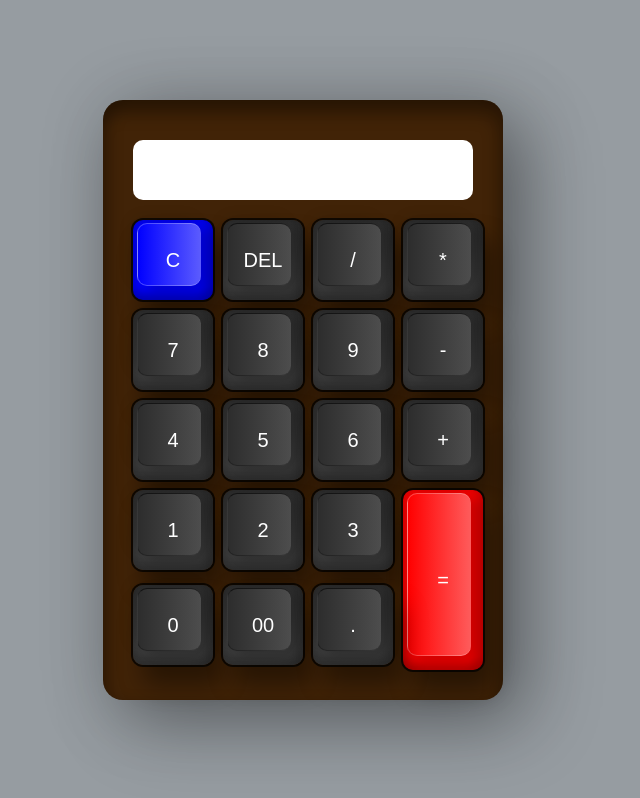
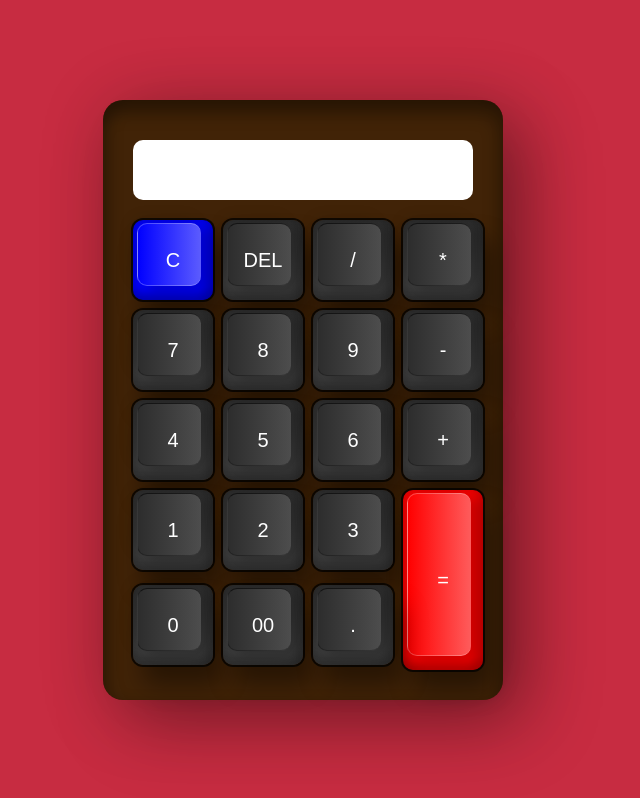
Before and after one commit to leetech-code/codeAlpha_calculator, a plain HTML site: page index.html in a window 1280 px wide. Shown: the whole page, without its empty margins (337-977 px from the left). Drawn offline with Linux system fonts and the light colour scheme.

Commit message:
change bg-color

```diff
--- a/style.css
+++ b/style.css
@@ -11,7 +11,7 @@
 }
 
 body {
-    background-color:rgb(150, 156, 161);
+    background: #c72c41;
     display: flex;
     align-items: center;
     justify-content: center;
```
